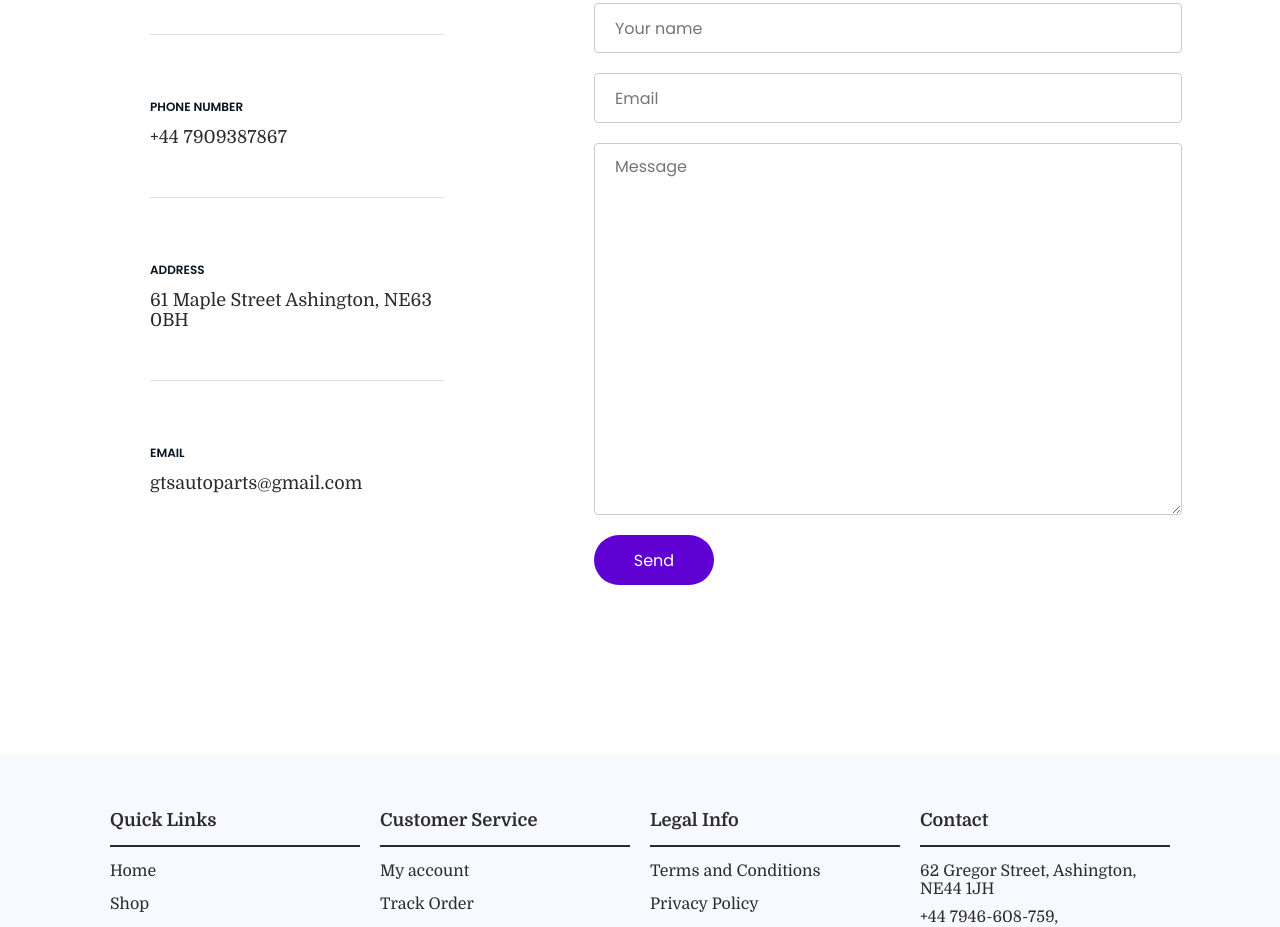
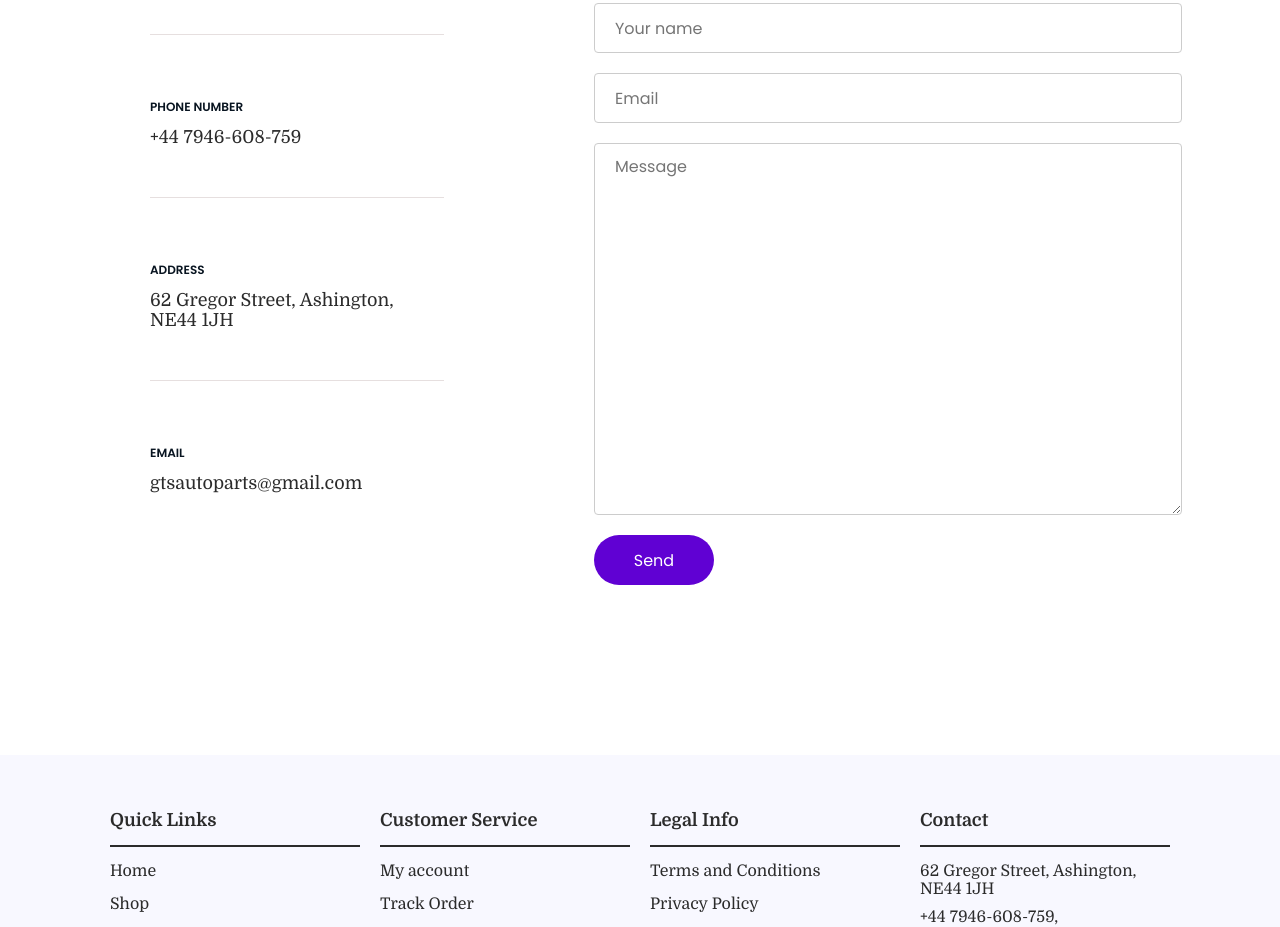
Before and after one commit to Oluwasoromidayo-Asaolu/GTS-Autoparts, a plain HTML site: page contact.html in a window 1280 px wide. Shown: the part 836-1763 px from the top of the page. Drawn offline with Linux system fonts and the light colour scheme; some packages are replaced by stand-ins of ours; a script that the page names is missing.

Commit message:
changed something

```diff
--- a/contact.html
+++ b/contact.html
@@ -59,12 +59,12 @@
                 <hr>
                 <div>
                     <p><label>PHONE NUMBER</label></p>
-                    <h6>+44 7909387867</h6>
+                    <h6>+44 7946-608-759</h6>
                 </div>
                 <hr>
                 <div>
                     <p><label>ADDRESS</label></p>
-                    <h6>61 Maple Street Ashington, NE63 0BH</h6>
+                    <h6>62 Gregor Street, Ashington, NE44 1JH</h6>
                 </div>
                 <hr>
                 <div>
```
